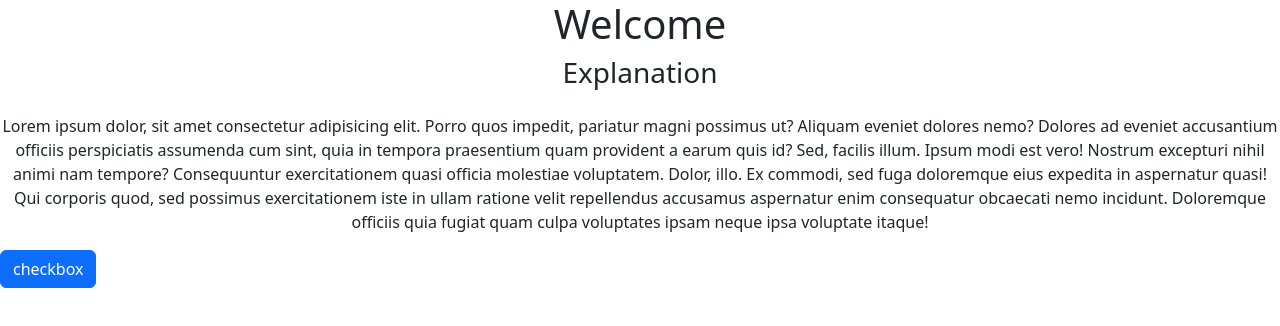
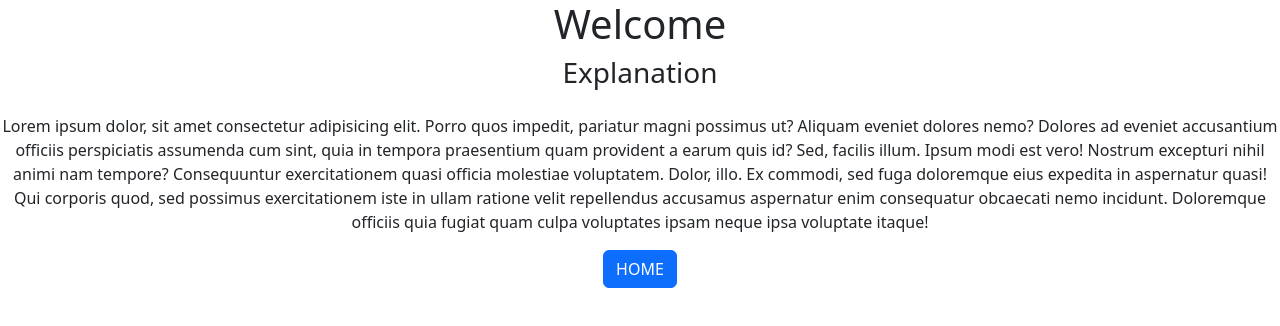
Before and after one commit to valerioprds/sprint-7-budget, an Angular app: page / in a window 1280 px wide. Shown: the top 326 px of the page. Built offline with nearby package versions, Linux system fonts and the light colour scheme.

Commit message:
modificado routerlink

```diff
--- a/src/app/welcome/welcome.component.html
+++ b/src/app/welcome/welcome.component.html
@@ -14,8 +14,6 @@
   enim consequatur obcaecati nemo incidunt. Doloremque officiis quia fugiat quam
   culpa voluptates ipsam neque ipsa voluptate itaque!
 </p>
-<!-- <div class="d-flex justify-content-center align-items-center">
-  <a routerLink="/checkbox" >HOME</a>
-</div> -->
-
-<a class="btn btn-primary" href="/checkbox">checkbox</a>
+ <div class="d-flex justify-content-center align-items-center">
+  <a class="btn btn-primary" routerLink="/checkbox" >HOME</a>
+</div>
```
